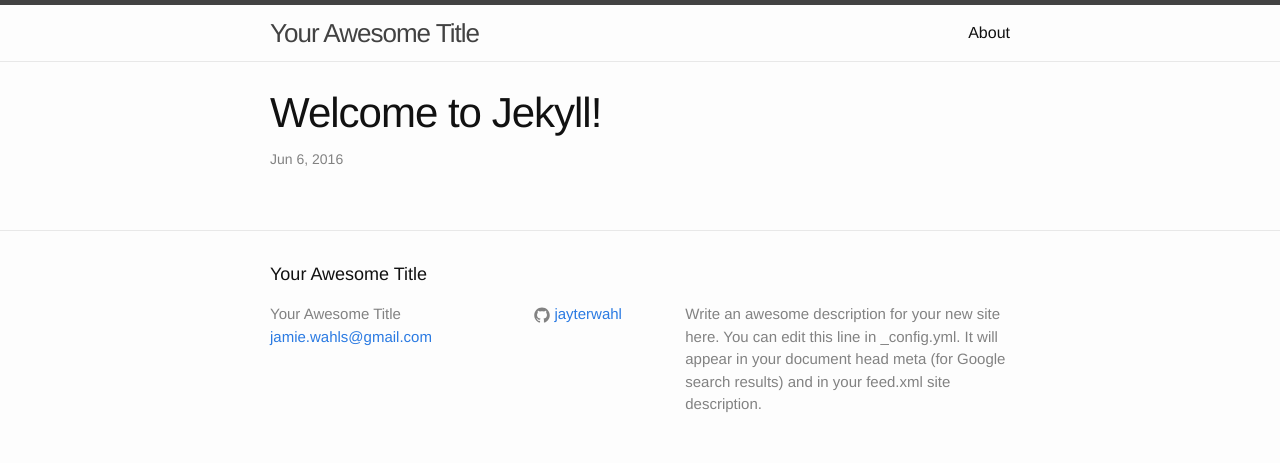
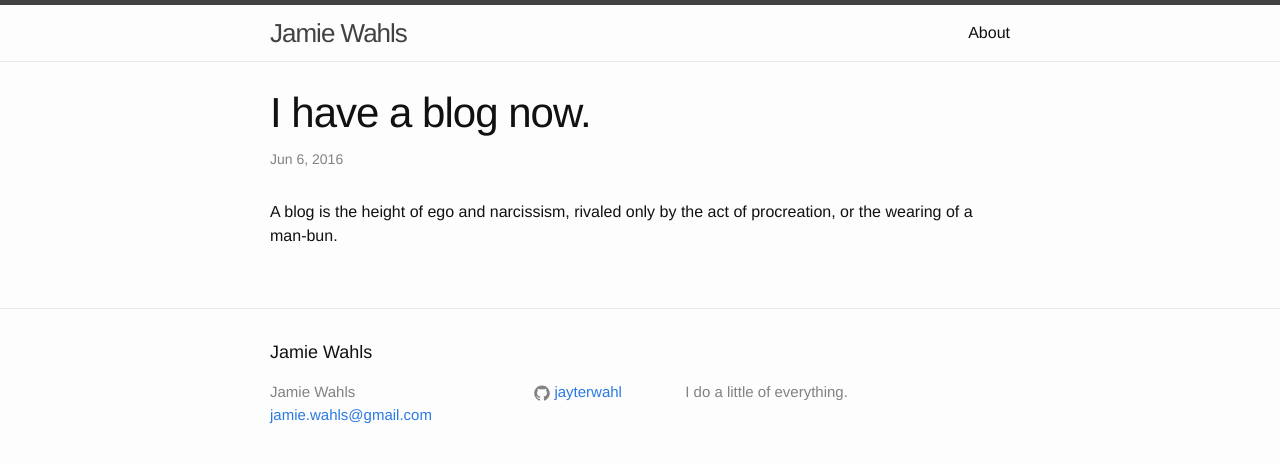
Before and after one commit to jayterwahl/author-website.github.io, a Jekyll site: the page built from _posts/2016-05-06-welcome-to-jekyll.markdown, in a window 1280 px wide. Shown: the top 463 px of the page. Built offline with Jekyll 4.4.1, drawn with Linux system fonts in a browser that asks for light colours.

Commit message:
Better information and first post

```diff
--- a/_config.yml
+++ b/_config.yml
@@ -6,12 +6,10 @@
 # 'jekyll serve'. If you change this file, please restart the server process.
 
 # Site settings
-title: Your Awesome Title
+title: Jamie Wahls
 email: jamie.wahls@gmail.com
-description: > # this means to ignore newlines until "baseurl:"
-  Write an awesome description for your new site here. You can edit this
-  line in _config.yml. It will appear in your document head meta (for
-  Google search results) and in your feed.xml site description.
+description:   I do a little of everything.
+
 baseurl: "" # the subpath of your site, e.g. /blog
 url: "http://yourdomain.com" # the base hostname & protocol for your site
 github_username:  jayterwahl
--- /dev/null
+++ b/_posts/2016-05-06-welcome-to-jekyll.markdown
@@ -0,0 +1,9 @@
+---
+layout: post
+title:  "I have a blog now."
+date:   2016-06-06 15:21:32 -0700
+categories: jekyll update
+---
+
+A blog is the height of ego and narcissism, rivaled only by the act of procreation,
+ or the wearing of a man-bun.
--- a/_posts/2016-06-06-welcome-to-jekyll.markdown
+++ /dev/null
@@ -1,6 +0,0 @@
----
-layout: post
-title:  "Welcome to Jekyll!"
-date:   2016-06-06 15:21:32 -0700
-categories: jekyll update
----
```
